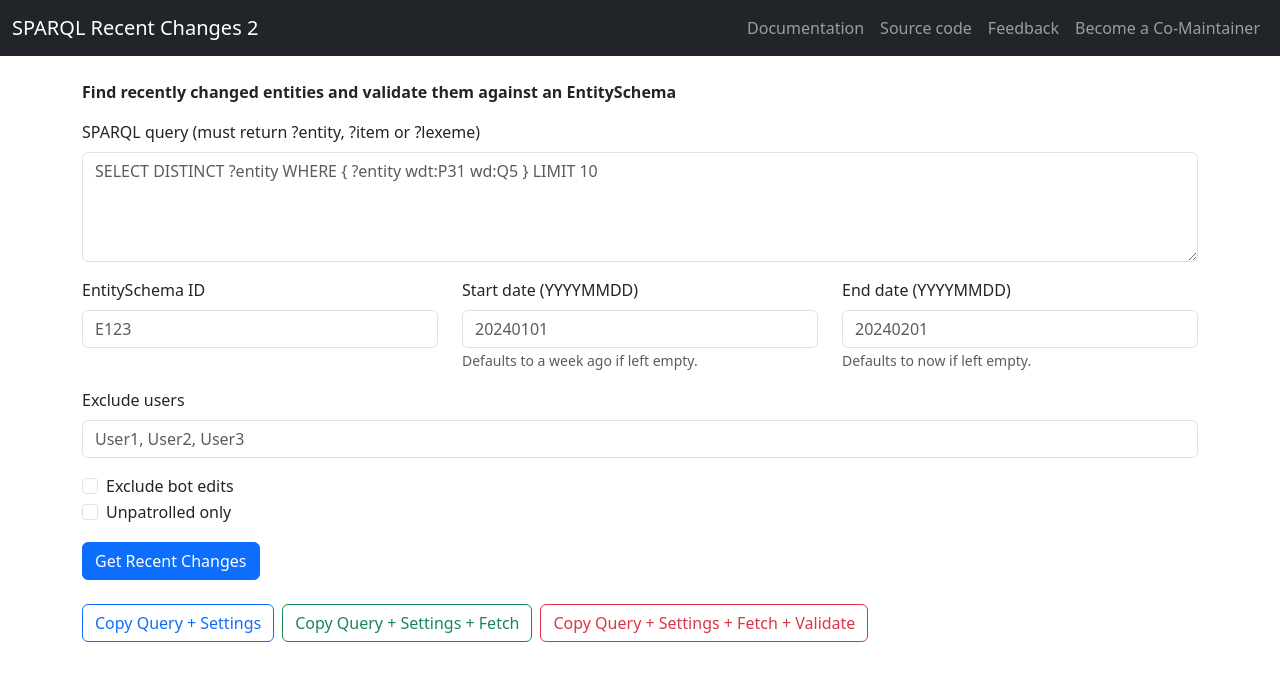
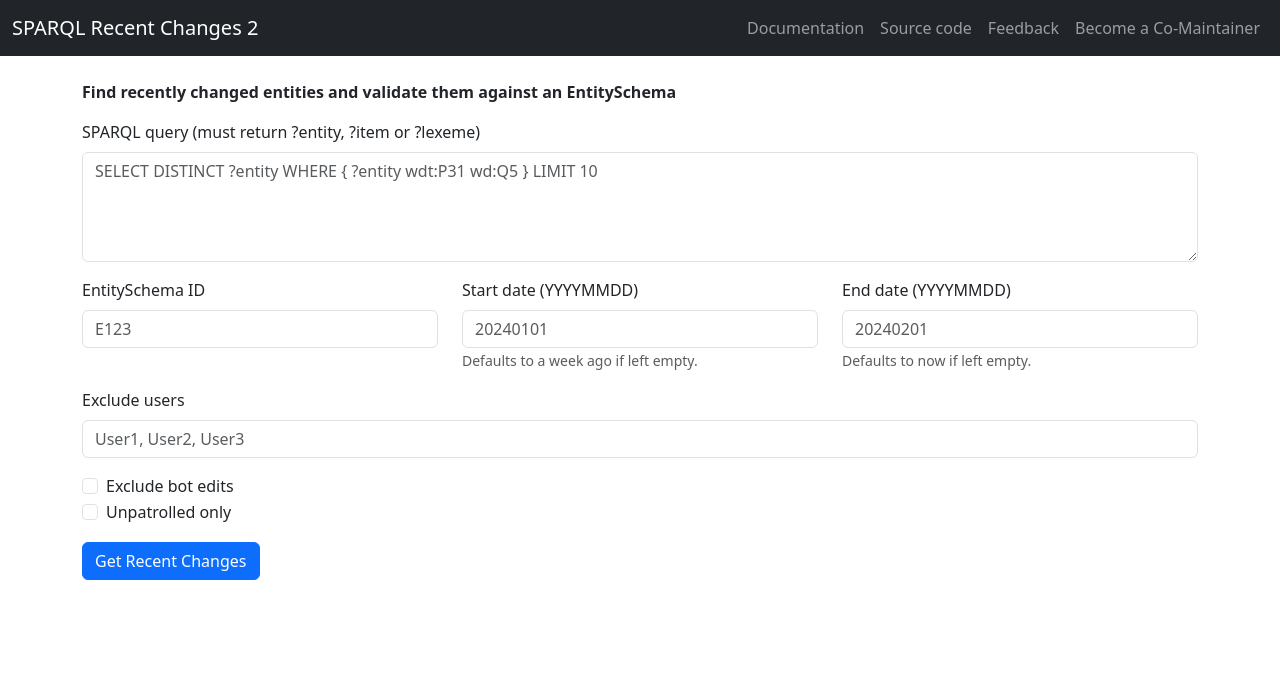
Before and after one commit to dpriskorn/sparql-rc2, a React (Vite) app: page / in a window 1280 px wide. Shown: the top 680 px of the page. Built offline with nearby package versions, Linux system fonts and the light colour scheme.

Commit message:
fix: Only show links if entities were found

```diff
--- a/src/pages/RevisionsTool.tsx
+++ b/src/pages/RevisionsTool.tsx
@@ -136,8 +136,8 @@ export default function RevisionsTool() {
 
         <ResultsTable results={results} />
 
-        {/* Copy URL buttons */}
-        <ResultsCopyLinks values={formValues} />
+        {/* Show URL buttons only when it makes sense */}
+        {entityCount && entityCount > 0 && <ResultsCopyLinks values={formValues} />}
 
         {/* Entity Validator */}
         {results.length > 0 && entitySchemaId && (
```
